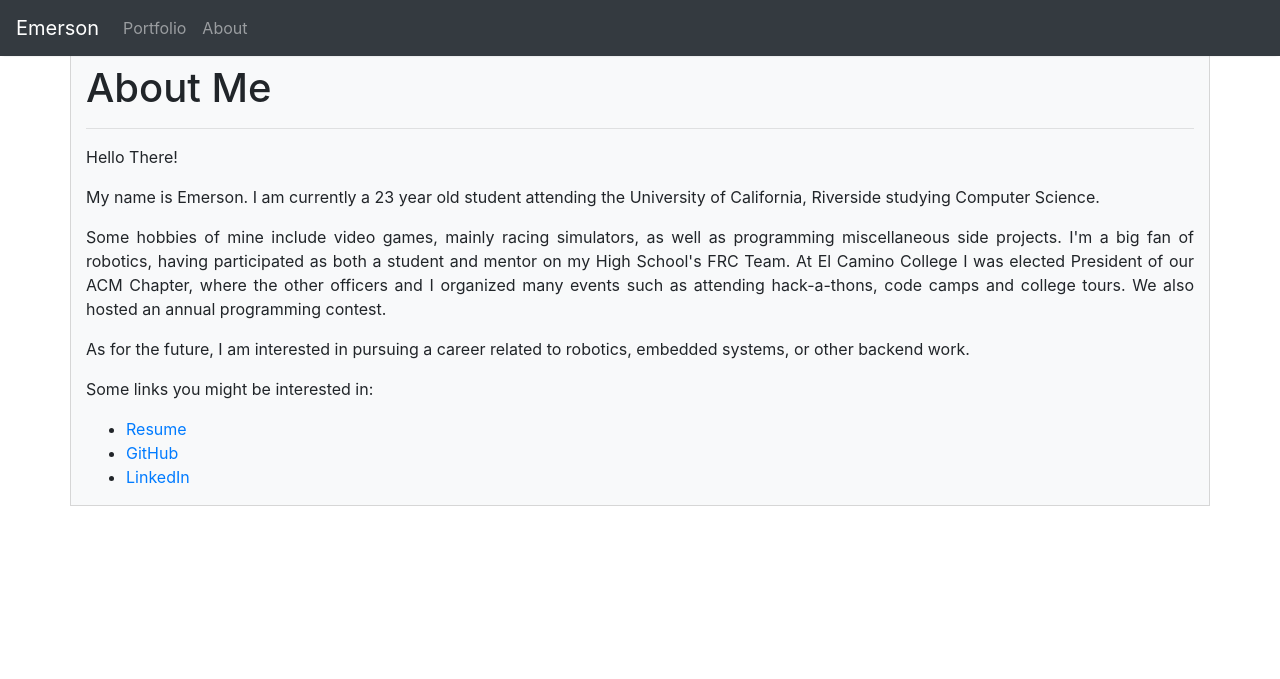
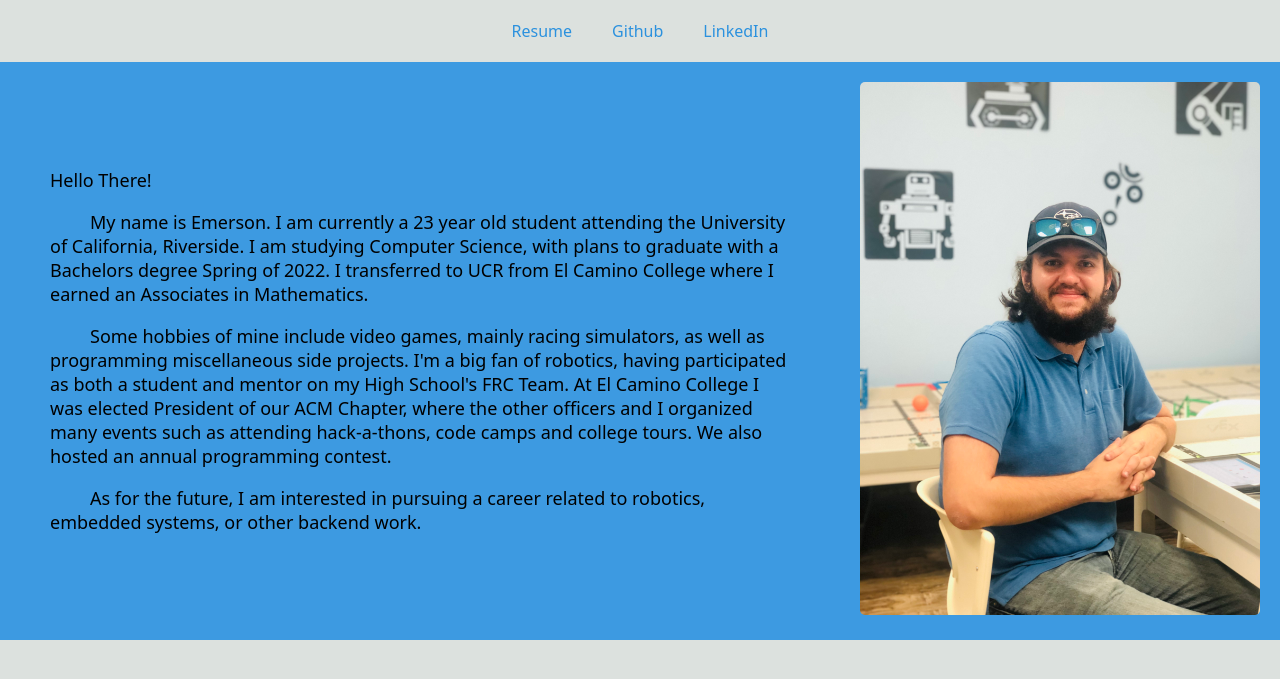
Before and after one commit to emwjacobson/emwj.dev, a Django app: page /about in a window 1280 px wide. Shown: the top 679 px of the page. Run offline with Django 3.2, Linux system fonts and the light colour scheme.

Commit message:
Redesigned home page

```diff
--- a/web/app/static/app/styles.css
+++ /dev/null
@@ -1,12 +0,0 @@
-.navbar {
-    box-shadow: 0px 1px 3px -3px;
-}
-
-body {
-    overflow-y: scroll;
-}
-
-.main-content {
-    border: 1px solid #d6d6d6;
-    border-top: 0px;
-}
--- /dev/null
+++ b/web/app/static/styles.css
@@ -0,0 +1,75 @@
+/* https://coolors.co/424242-373737-3d9ae1-ff6978-dce1de */
+
+body {
+    background-color: #DCE1DE;
+    font-family: system-ui, -apple-system, BlinkMacSystemFont, "Segoe UI", Roboto, "Helvetica Neue", Arial, "Noto Sans", "Liberation Sans", sans-serif, "Apple Color Emoji", "Segoe UI Emoji", "Segoe UI Symbol", "Noto Color Emoji";
+    padding: 0px;
+    margin: 0px;
+}
+
+a {
+    text-decoration: none;
+}
+
+img{
+    height: 100%;
+    width: 100%;
+    object-fit: contain;
+}
+
+.nav-links {
+    display: flex;
+    margin: 0px;
+    justify-content: center;
+}
+
+.nav-link {
+    margin: 20px;
+    color: #2B91DE;
+    text-decoration: none;
+}
+
+.nav-link > a, a:visited {
+    text-decoration: none;
+    color: #2B91DE;
+}
+
+.nav-link > a:hover {
+    text-decoration: none;
+    color: #205f8f;
+}
+
+.about {
+    background-color: #3D9AE1;
+    display: flex;
+    justify-content: center;
+    align-items: center;
+}
+
+.about-text {
+    padding: 50px;
+}
+
+.about-text > p {
+    text-indent: 40px;
+    font-size: large;
+}
+
+.about-image {
+    /* background-color: green; */
+    padding: 20px;
+    flex: 0 0 400px;
+}
+
+.about-image > img {
+    /* background-color: red; */
+    border-radius: 5px;
+    max-height: 100vh;
+    object-fit: contain;
+}
+
+@media (max-width: 800px) {
+    .about {
+        flex-direction: column-reverse;
+    }
+}
--- a/web/app/templates/app/base.html
+++ b/web/app/templates/app/base.html
@@ -10,37 +10,44 @@
   Emerson Jacobson
   {% endblock title %}
   </title>
-  <link rel="stylesheet" href="https://cdn.jsdelivr.net/npm/bootstrap@4.6.0/dist/css/bootstrap.min.css" integrity="sha384-B0vP5xmATw1+K9KRQjQERJvTumQW0nPEzvF6L/Z6nronJ3oUOFUFpCjEUQouq2+l" crossorigin="anonymous">
-  <link rel="stylesheet" href="{% static 'app/styles.css' %}">
+  <link rel="stylesheet" href="{% static 'styles.css' %}">
 </head>
 
 <body>
 
-<nav class="navbar navbar-expand-lg navbar-dark bg-dark">
-  <a class="navbar-brand">Emerson</a>
-  <button class="navbar-toggler" type="button" data-toggle="collapse" data-target="#navbarSupportedContent" aria-controls="navbarSupportedContent" aria-expanded="false" aria-label="Toggle navigation">
-    <span class="navbar-toggler-icon"></span>
-  </button>
-
-  <div class="collapse navbar-collapse" id="navbarSupportedContent">
-    <ul class="navbar-nav mr-auto">
-    <li class="nav-item">
-      <a class="nav-link" href="{% url 'index' %}">Portfolio</a>
-    </li>
-    <li class="nav-item">
-      <a class="nav-link" href="{% url 'about' %}">About</a>
-    </li>
-    </ul>
+<nav>
+  <div class="nav-links">
+    <div class="nav-link"><a href="{% static 'EmersonJacobsonResume.pdf' %}">Resume</a></div>
+    <div class="nav-link"><a href="https://github.com/emwjacobson/">Github</a></div>
+    <div class="nav-link"><a href="https://www.linkedin.com/in/emwjacobson/">LinkedIn</a></div>
   </div>
 </nav>
 
-<div class="container main-content bg-light">
-  {% block content %}
-  {% endblock content %}
-</div>
+<main>
+  <section class="about">
+    <div class="about-text">
+      <p style="text-indent: 0px;">Hello There!</p>
 
-<script src="https://code.jquery.com/jquery-3.5.1.slim.min.js" integrity="sha384-DfXdz2htPH0lsSSs5nCTpuj/zy4C+OGpamoFVy38MVBnE+IbbVYUew+OrCXaRkfj" crossorigin="anonymous"></script>
-<script src="https://cdn.jsdelivr.net/npm/bootstrap@4.6.0/dist/js/bootstrap.bundle.min.js" integrity="sha384-Piv4xVNRyMGpqkS2by6br4gNJ7DXjqk09RmUpJ8jgGtD7zP9yug3goQfGII0yAns" crossorigin="anonymous"></script>
+      <p>
+        My name is Emerson. I am currently a 23 year old student attending the University of California, Riverside.
+        I am studying Computer Science, with plans to graduate with a Bachelors degree Spring of 2022.
+        I transferred to UCR from El Camino College where I earned an Associates in Mathematics.
+      </p>
+      <p>
+        Some hobbies of mine include video games, mainly racing simulators, as well as programming miscellaneous side projects. I'm a big fan of robotics, having participated as both a student and mentor on my High School's FRC Team. At El Camino College I was elected President of our ACM Chapter, where the other officers and I organized many events such as attending hack-a-thons, code camps and college tours. We also hosted an annual programming contest.
+      </p>
+      <p>
+        As for the future, I am interested in pursuing a career related to robotics, embedded systems, or other backend work.
+      </p>
+
+    </div>
+    <div class="about-image">
+      <img src="{% static 'portrait.jpg' %}" alt="Portrait">
+    </div>
+  </section>
+</main>
+
+<script src="https://code.jquery.com/jquery-3.6.0.slim.min.js" integrity="sha256-u7e5khyithlIdTpu22PHhENmPcRdFiHRjhAuHcs05RI=" crossorigin="anonymous"></script>
 
 </body>
 </html>
```
Also changed, not shown: web/app/static/portrait.jpg (added), 2 other files.
